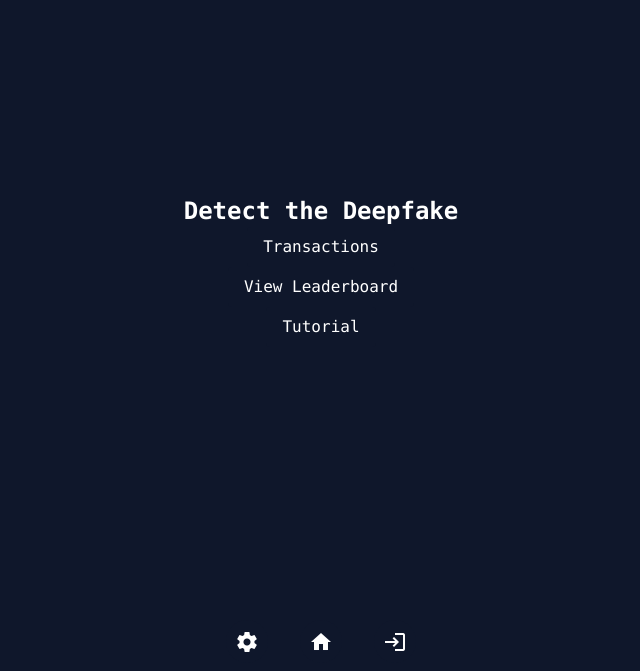
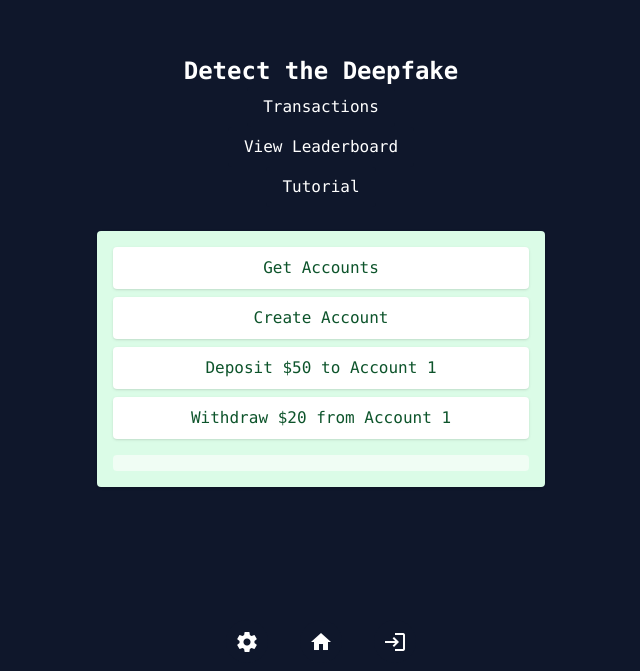
Before and after one commit to Allimonae/bankacc, a React (Vite) app in the folder frontend/: page /home in a window 1280 px wide. Shown: the part 129-800 px from the top of the page, without its empty margins (319-959 px from the left). Built offline with nearby package versions, Linux system fonts and the light colour scheme; no server answers.

Commit message:
api sample buttons

```diff
--- /dev/null
+++ b/frontend/src/api.js
@@ -0,0 +1,38 @@
+const API_URL = import.meta.env.VITE_API_URL || 'http://localhost:8080';
+
+export async function getAccounts() {
+  const res = await fetch(`${API_URL}/api/accounts`);
+  return res.json();
+}
+
+export async function getAccount(id) {
+  const res = await fetch(`${API_URL}/api/accounts/${id}`);
+  return res.json();
+}
+
+export async function createAccount(owner, balance) {
+  const res = await fetch(`${API_URL}/api/accounts`, {
+    method: 'POST',
+    headers: { 'Content-Type': 'application/json' },
+    body: JSON.stringify({ owner, balance }),
+  });
+  return res.json();
+}
+
+export async function deposit(id, amount) {
+  const res = await fetch(`${API_URL}/api/accounts/${id}/deposit`, {
+    method: 'POST',
+    headers: { 'Content-Type': 'application/json' },
+    body: JSON.stringify({ amount }),
+  });
+  return res.json();
+}
+
+export async function withdraw(id, amount) {
+  const res = await fetch(`${API_URL}/api/accounts/${id}/withdraw`, {
+    method: 'POST',
+    headers: { 'Content-Type': 'application/json' },
+    body: JSON.stringify({ amount }),
+  });
+  return res.json();
+}
--- /dev/null
+++ b/frontend/src/components/ApiDemoButtons.jsx
@@ -0,0 +1,29 @@
+// Example: src/components/ApiDemoButtons.jsx
+import { useState } from 'react';
+import { getAccounts, createAccount, deposit, withdraw } from '../api';
+
+export function ApiDemoButtons() {
+  const [result, setResult] = useState(null);
+
+  return (
+    <div className="bg-green-100 text-gray-900 p-4 rounded shadow mt-6 flex flex-col gap-2 w-full max-w-md">
+      <button className="api-demo-button bg-white text-green-900 px-4 py-2 rounded shadow hover:bg-green-200 transition"
+        onClick={async () => setResult(await getAccounts())}>
+        Get Accounts
+      </button>
+      <button className="api-demo-button bg-white text-green-900 px-4 py-2 rounded shadow hover:bg-green-200 transition"
+        onClick={async () => setResult(await createAccount('Sample User', 100))}>
+        Create Account
+      </button>
+      <button className="api-demo-button bg-white text-green-900 px-4 py-2 rounded shadow hover:bg-green-200 transition"
+        onClick={async () => setResult(await deposit(1, 50))}>
+        Deposit $50 to Account 1
+      </button>
+      <button className="api-demo-button bg-white text-green-900 px-4 py-2 rounded shadow hover:bg-green-200 transition"
+        onClick={async () => setResult(await withdraw(1, 20))}>
+        Withdraw $20 from Account 1
+      </button>
+      <pre className="bg-green-50 text-xs rounded p-2 mt-2 overflow-x-auto">{result && JSON.stringify(result, null, 2)}</pre>
+    </div>
+  );
+}
--- a/frontend/src/pages/HomeScreen.jsx
+++ b/frontend/src/pages/HomeScreen.jsx
@@ -1,5 +1,6 @@
 import { Link } from "react-router-dom";
 import Runner from "../components/Runner";
+import { ApiDemoButtons } from "../components/ApiDemoButtons";
 
 {/* The runner component is included on this page */}
 export function HomeScreen() {
@@ -21,6 +22,9 @@ export function HomeScreen() {
         </Link>
 
         <Runner/>
-        </div>
+
+        {/* DELETE LATER - API demo buttons for testing the backend */}
+        <ApiDemoButtons />
+      </div>
     );
 }
```
